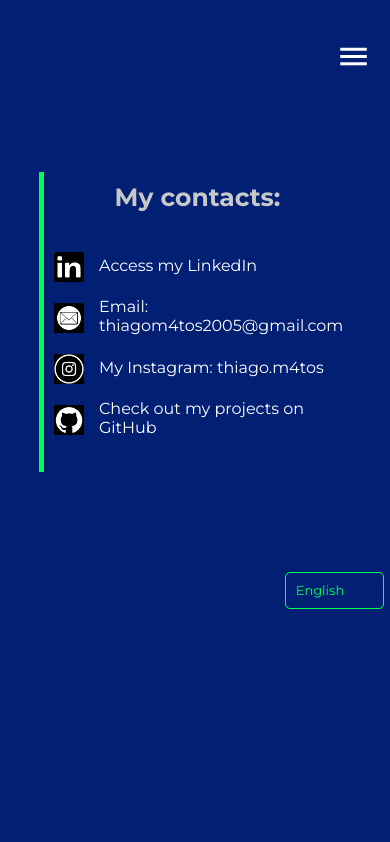
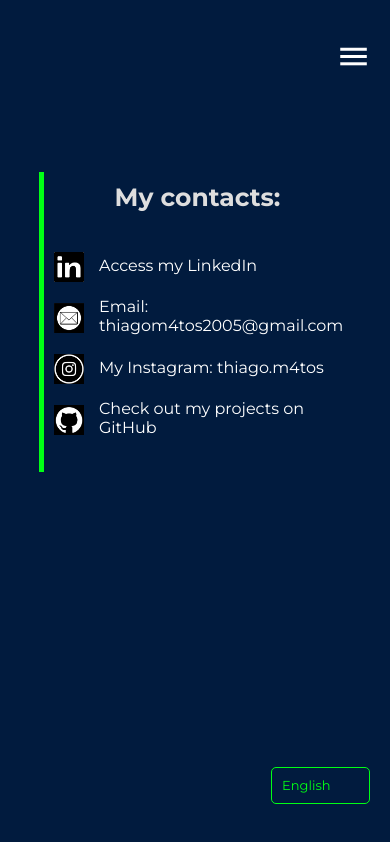
Before and after one commit to DevloperThiago/Contacts, a plain HTML site: page index.html in a window 390 px wide. Drawn offline with Linux system fonts and the light colour scheme.

Commit message:
Update style.css

```diff
--- a/style.css
+++ b/style.css
@@ -8,7 +8,7 @@
 }
 
 body {
-    background-color: rgb(1, 32, 116);
+    background-color: rgb(1, 27, 62);
 }
 
 .nav-bar {
@@ -26,6 +26,10 @@ body {
     display: flex;
     justify-content: center;
     list-style: none;
+}
+
+.nav-list span {
+    color: rgb(0, 255, 21);
 }
 
 .nav-item {
@@ -66,13 +70,13 @@ body {
     width: 50%;
     height: 300px;
     margin: 70px auto;
-    border-left: solid 5px rgb(0, 255, 85);
+    border-left: solid 5px rgb(0, 255, 21);
     padding: 30px;
 }
 
 .main-text {
     text-align: center;
-    color: rgb(200, 200, 200);
+    color: rgb(222, 222, 222);
 }
 
 .linkedin {
@@ -104,7 +108,7 @@ body {
     display: block;
     height: 4px;
     width: 100%;
-    background-color: rgb(0, 255, 85);
+    background-color: rgb(0, 255, 21);
     transform: scaleX(0);
     transform-origin: left;
     transition: transform .5s ease;
@@ -145,7 +149,7 @@ body {
     display: block;
     height: 4px;
     width: 100%;
-    background-color: rgb(0, 255, 85);
+    background-color: rgb(0, 255, 21);
     transform: scaleX(0);
     transform-origin: left;
     transition: transform .5s ease;
@@ -188,7 +192,7 @@ body {
     display: block;
     height: 4px;
     width: 100%;
-    background-color: rgb(0, 255, 85);
+    background-color: rgb(0, 255, 21);
     transform: scaleX(0);
     transform-origin: left;
     transition: transform .5s ease;
@@ -231,7 +235,7 @@ body {
     display: block;
     height: 4px;
     width: 100%;
-    background-color: rgb(0, 255, 85);
+    background-color: rgb(0, 255, 21);
     transform: scaleX(0);
     transform-origin: left;
     transition: transform .5s ease;
@@ -246,32 +250,24 @@ body {
 }
 
 select {
+    position: fixed;
     appearance: none;
+    bottom: 20px;
+    right: 20px;
+    z-index: 9999999;
     padding: 10px;
-    margin-top: 20px;
     border-width: 1px;
-    color: rgb(0, 255, 85);
-    font-size: 16px;
-    margin-left: 87%;
+    color: rgb(0, 255, 21);
     border-radius: 5px;
     background: none;
-    border-color: rgb(0, 255, 85);
+    border-color: rgb(0, 255, 21);
 }
 
 select > option {
     background-color: rgb(0, 14, 54);
-    border-color: rgb(0, 255, 85);
-    font-size: 16px;
+    border-color: rgb(0, 255, 21);
     color: rgb(255, 255, 255);
-    border-color: rgb(0, 255, 85);
-}
-
-@media screen and (max-width: 1000px) {
-
-    select {
-        margin-left: 85%;
-    }
-
+    border-color: rgb(0, 255, 21);
 }
 
 @media screen and (max-width: 900px) {
@@ -292,12 +288,6 @@ select > option {
 }
 
 @media screen and (max-width: 770px) {
-
-    select {
-        margin-left: 80%;
-        margin-top: 30px;
-        margin-bottom: 30px;
-    }
 
     .nav-bar {
         width: 80%;
@@ -329,6 +319,10 @@ select > option {
         padding-bottom: 1rem;
     }
 
+    .mobile-menu span {
+        color: rgb(0, 255, 21);
+    }
+
     .mobile-menu .nav-item {
         display: block;
         padding-top: 1.2rem;
@@ -337,14 +331,6 @@ select > option {
     .open {
         display: block;
     }
-}
-
-@media screen and (max-width: 630px) {
-
-    select {
-        margin-left: 78%;
-    }
-
 }
 
 @media screen and (max-width: 552px) {
@@ -388,10 +374,9 @@ select > option {
         font-size: 10px;
     }
 
-    select {
-        margin-left: 70%;
+    .main-content {
+        margin-bottom: 100px;
     }
-
 }
 
 @media screen and (max-width: 300px) {
@@ -411,9 +396,4 @@ select > option {
     .linkedin-a, .email-a, .instagram-a, .github-a {
         font-size: 12px;
     }
-
-    select {
-        margin-left: 63%;
-    }
-
 }
```
